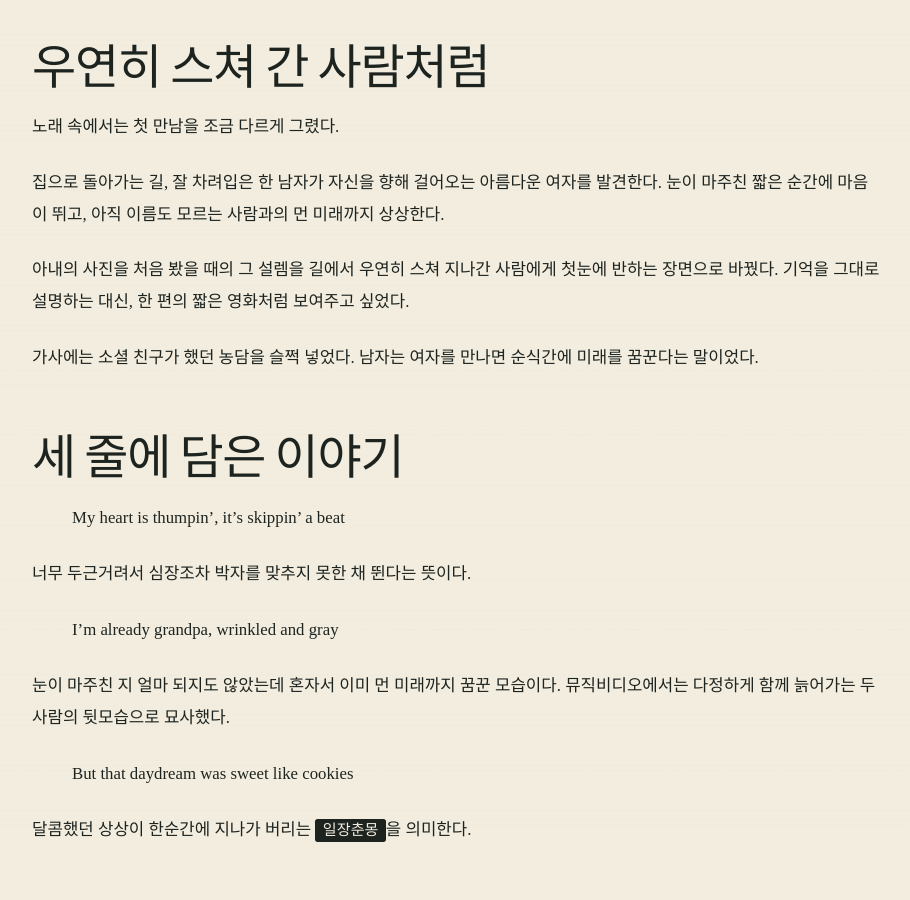
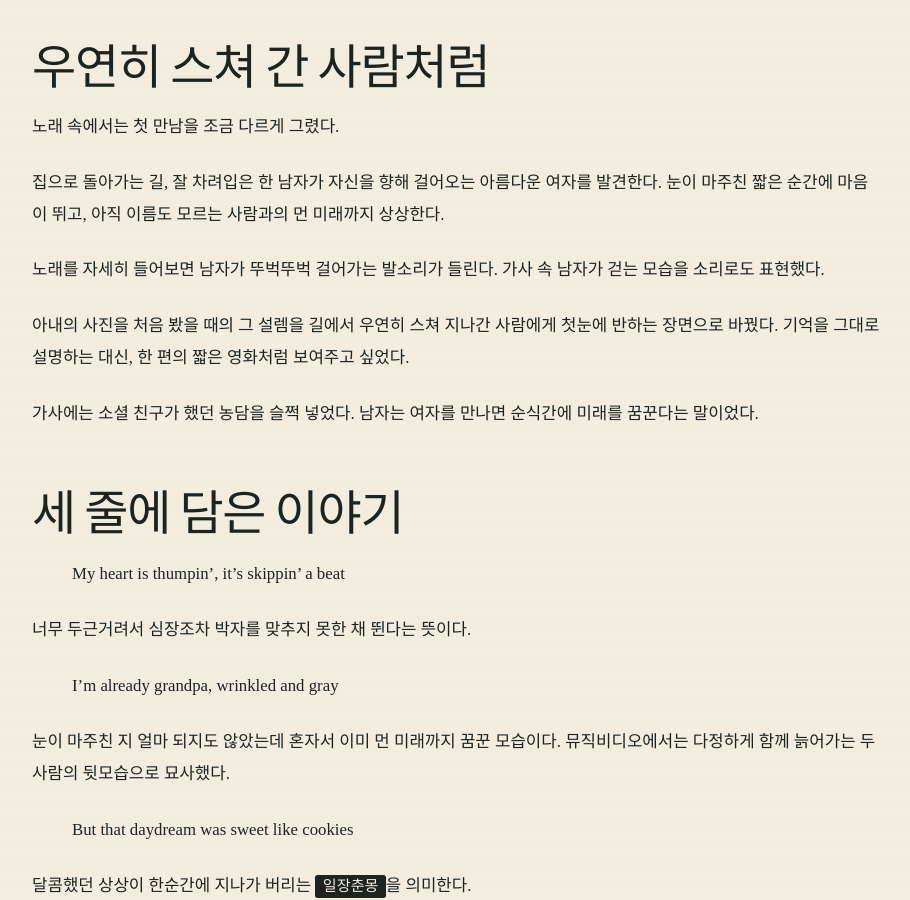
Before and after one commit to babypaunch/babypaunch.github.io, a Jekyll site: the page built from _posts/2026-08-26-sweet-like-cookies.md, in a window 1280 px wide and 900 px high, scrolled down 1139 px. Shown: the whole window, without its empty margins (183-1093 px from the left). Built offline with Jekyll 4.4.1, drawn with Linux system fonts in a browser that asks for light colours; some web fonts are replaced.

Commit message:
feat(blog): 걸음 소리 해설 추가

```diff
--- a/_posts/2026-08-26-sweet-like-cookies.md
+++ b/_posts/2026-08-26-sweet-like-cookies.md
@@ -30,6 +30,8 @@ tags:
 노래 속에서는 첫 만남을 조금 다르게 그렸다.
 
 집으로 돌아가는 길, 잘 차려입은 한 남자가 자신을 향해 걸어오는 아름다운 여자를 발견한다. 눈이 마주친 짧은 순간에 마음이 뛰고, 아직 이름도 모르는 사람과의 먼 미래까지 상상한다.
+
+노래를 자세히 들어보면 남자가 뚜벅뚜벅 걸어가는 발소리가 들린다. 가사 속 남자가 걷는 모습을 소리로도 표현했다.
 
 아내의 사진을 처음 봤을 때의 그 설렘을 길에서 우연히 스쳐 지나간 사람에게 첫눈에 반하는 장면으로 바꿨다. 기억을 그대로 설명하는 대신, 한 편의 짧은 영화처럼 보여주고 싶었다.
 
```
Also changed, not shown: _posts/2026-08-26-sweet-like-cookies-en.md (+2 -0 lines).
